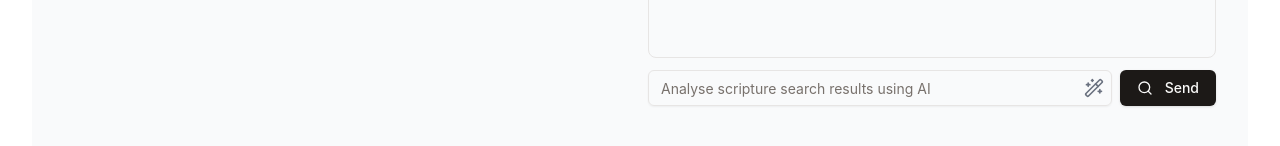
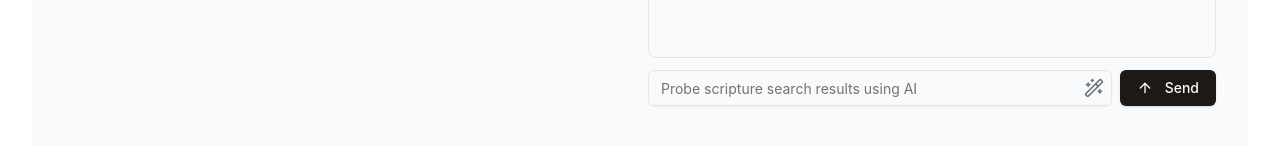
Before and after one commit to davidtadediji/Logos-ai-ui, a React (Vite) app: page / in a window 1280 px wide. Shown: the part 780-926 px from the top of the page. Built offline with nearby package versions, Linux system fonts and the light colour scheme.

Commit message:
Add new function

```diff
--- a/src/components/SearchPage.tsx
+++ b/src/components/SearchPage.tsx
@@ -1,5 +1,5 @@
 import { useState, useRef, useEffect } from "react";
-import { Loader2, Search, Wand2 } from "lucide-react";
+import { Loader2, Search, Wand2, ArrowUp } from "lucide-react";
 import {
   Card,
   CardContent,
@@ -365,7 +365,7 @@ export const SearchPage = () => {
               <div className="flex gap-2 mb-3">
                 <div className="flex-1 relative flex items-center">
                   <Input
-                    placeholder="Analyse scripture search results using AI"
+                    placeholder="Probe scripture search results using AI"
                     value={chatQuery}
                     onChange={(e) => setChatQuery(e.target.value)}
                     className="w-full pr-10 focus:ring-2 focus:ring-blue-500 transition-all duration-300"
@@ -379,7 +379,7 @@ export const SearchPage = () => {
                 </div>
 
                 <Button className="w-full sm:w-auto">
-                  <Search className="mr-1 h-4 w-4" />
+                  <ArrowUp className="mr-1 h-4 w-4" />
                   Send
                 </Button>
               </div>
--- a/src/service.ts
+++ b/src/service.ts
@@ -54,6 +54,26 @@ export async function analyseScripture(texts: string[], type: string) {
   return response.json();
 }
 
+export async function chat(context: string, query: string, user_id?: string) {
+  const response = await fetch(`${serverApi}/api/logos/chat`, {
+    method: "POST",
+    headers: {
+      "Content-Type": "application/json",
+    },
+    body: JSON.stringify({
+      context: context,
+      query: query,
+      user_id: user_id,
+    }),
+  });
+
+  if (!response.ok) {
+    throw new Error(`HTTP error! status: ${response.status}`);
+  }
+
+  return response.json();
+}
+
 export async function correctText(query: string) {
   const response = await fetch(`${serverApi}/api/logos/correct`, {
     method: "POST",
```
Also changed, not shown: 1 other file (tests, documents, lock files or other folders).
